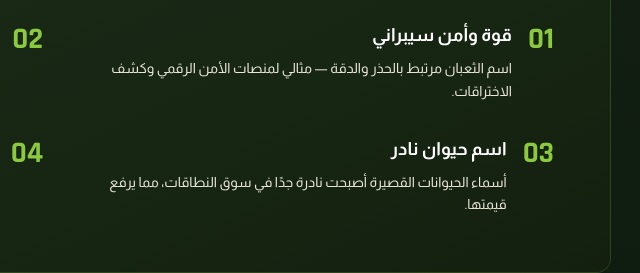
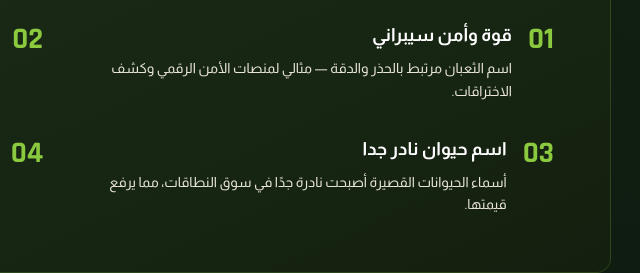
Before and after one commit to Uldy-USDBOT/Snake, a plain HTML site: page index.html in a window 1280 px wide. Shown: the part 1840-2113 px from the top of the page, 581-1221 px from the left. Drawn offline with nearby package versions, Linux system fonts and the light colour scheme.

Commit message:
Update heading text for rare animal section

```diff
--- a/index.html
+++ b/index.html
@@ -295,7 +295,7 @@
       <div class="flex items-start gap-4">
         <div class="font-display text-3xl venom-text">03</div>
         <div>
-          <h3 class="font-bold text-lg text-white mb-2">اسم حيوان نادر</h3>
+          <h3 class="font-bold text-lg text-white mb-2">اسم حيوان نادر جدا</h3>
           <p class="text-sm text-stone/70 leading-relaxed">أسماء الحيوانات القصيرة أصبحت نادرة جدًا في سوق النطاقات، مما يرفع قيمتها.</p>
         </div>
       </div>
```
